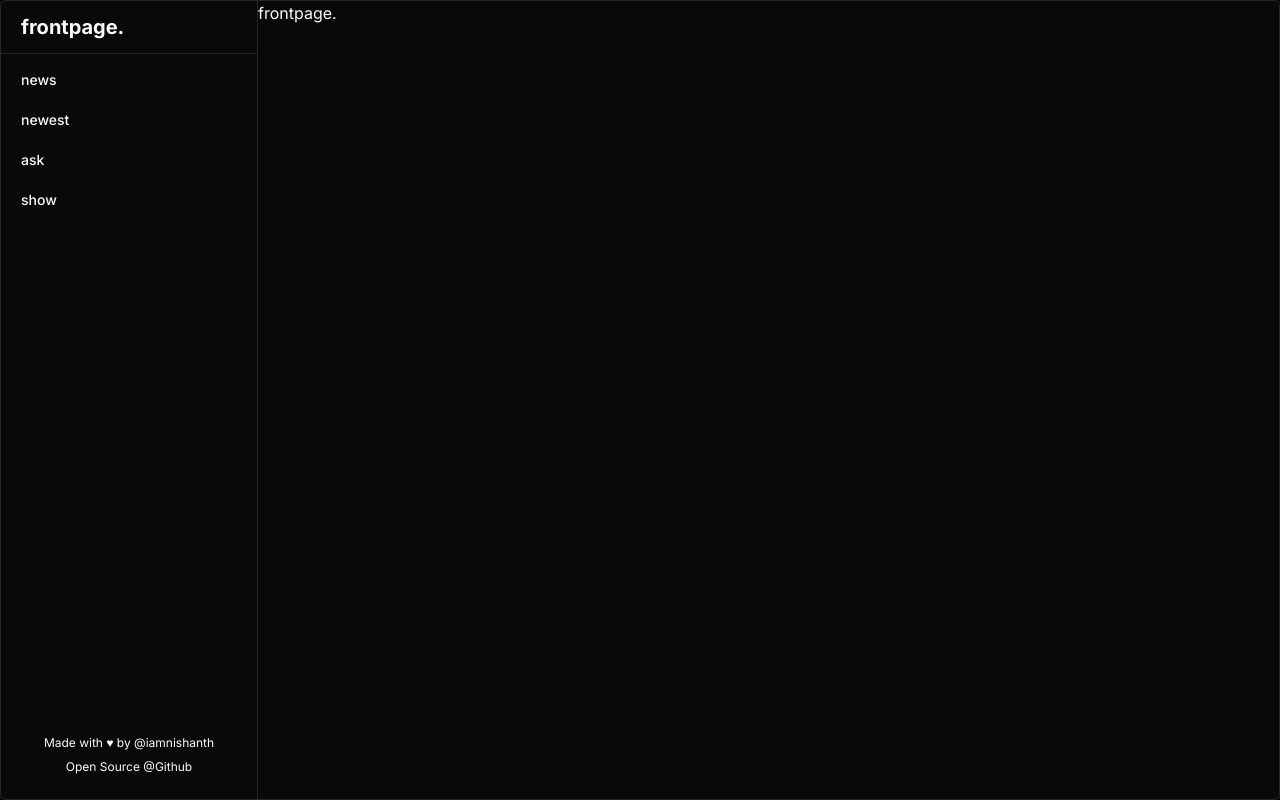
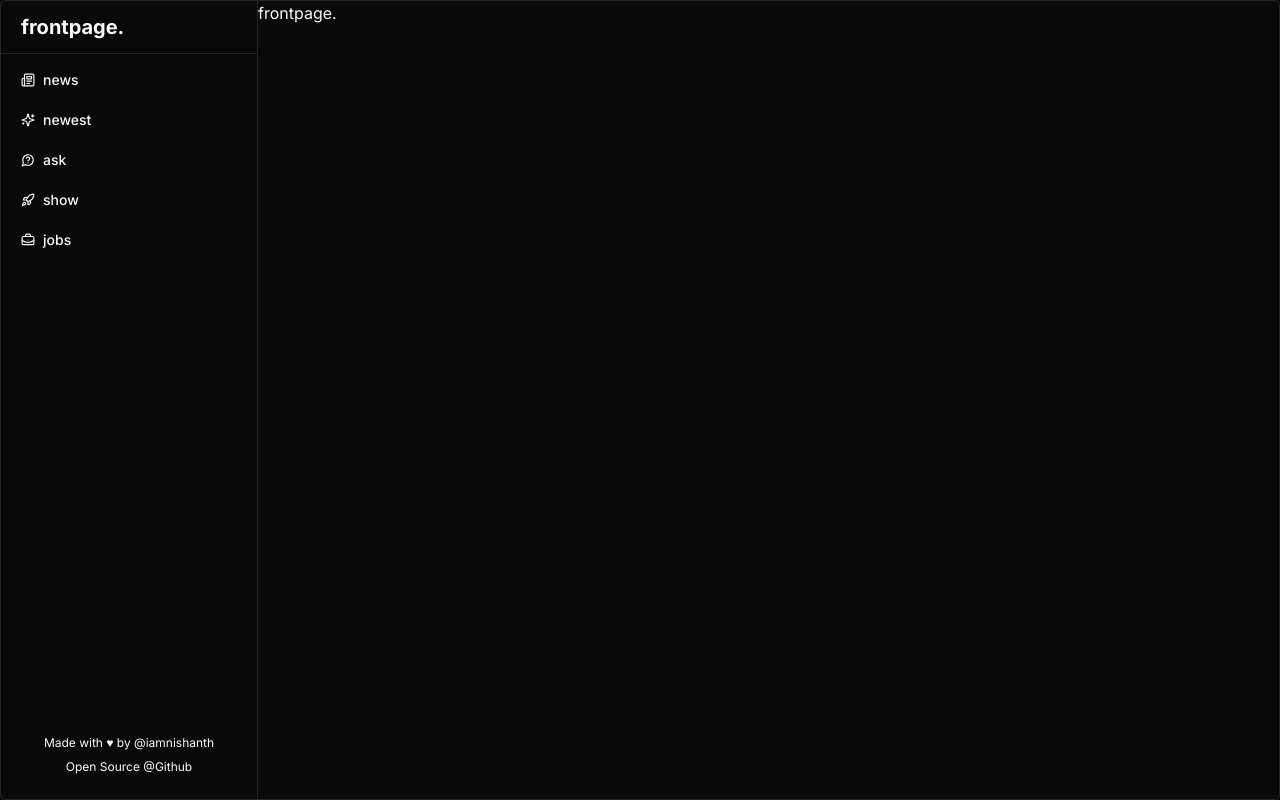
Before and after one commit to iamnishanth/frontpage, a Next.js app: page / in a window 1280 px wide. Built offline with nearby package versions, Linux system fonts and the light colour scheme.

Commit message:
added icons for sidebar

```diff
--- a/components/sidebar.tsx
+++ b/components/sidebar.tsx
@@ -1,4 +1,12 @@
 import Link from "next/link";
+
+import {
+  BriefcaseBusiness,
+  MessageCircleQuestion,
+  Newspaper,
+  Rocket,
+  Sparkles,
+} from "lucide-react";
 
 import { Separator } from "@/components/ui/separator";
 
@@ -28,9 +36,10 @@ export const Sidebar = () => {
               exact={link.url === "/"}
               className={cn(
                 buttonVariants({ variant: "ghost", size: "sm" }),
-                "justify-start data-[active='true']:dark:bg-muted data-[active='true']:dark:text-white data-[active='true']:dark:hover:bg-muted data-[active='true']:dark:hover:text-white",
+                "justify-start data-[active='true']:dark:bg-muted data-[active='true']:dark:text-white data-[active='true']:dark:hover:bg-muted data-[active='true']:dark:hover:text-white flex items-center gap-2",
               )}
             >
+              <link.icon size={14} />
               {link.title}
             </NavLink>
           ))}
@@ -63,17 +72,26 @@ export const NAVLINKS = [
   {
     url: "/news",
     title: "news",
+    icon: Newspaper,
   },
   {
     url: "/newest",
     title: "newest",
+    icon: Sparkles,
   },
   {
     url: "/ask",
     title: "ask",
+    icon: MessageCircleQuestion,
   },
   {
     url: "/show",
     title: "show",
+    icon: Rocket,
+  },
+  {
+    url: "/jobs",
+    title: "jobs",
+    icon: BriefcaseBusiness,
   },
 ];
```
